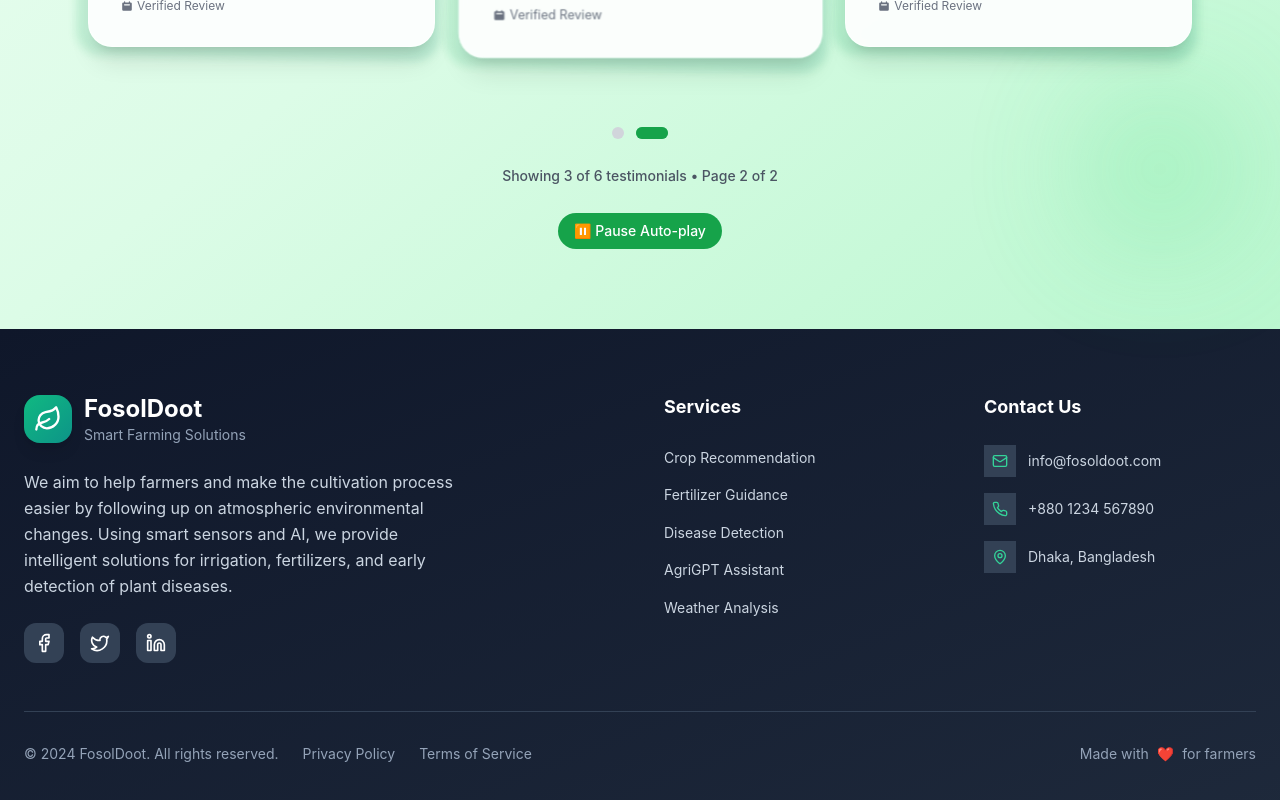
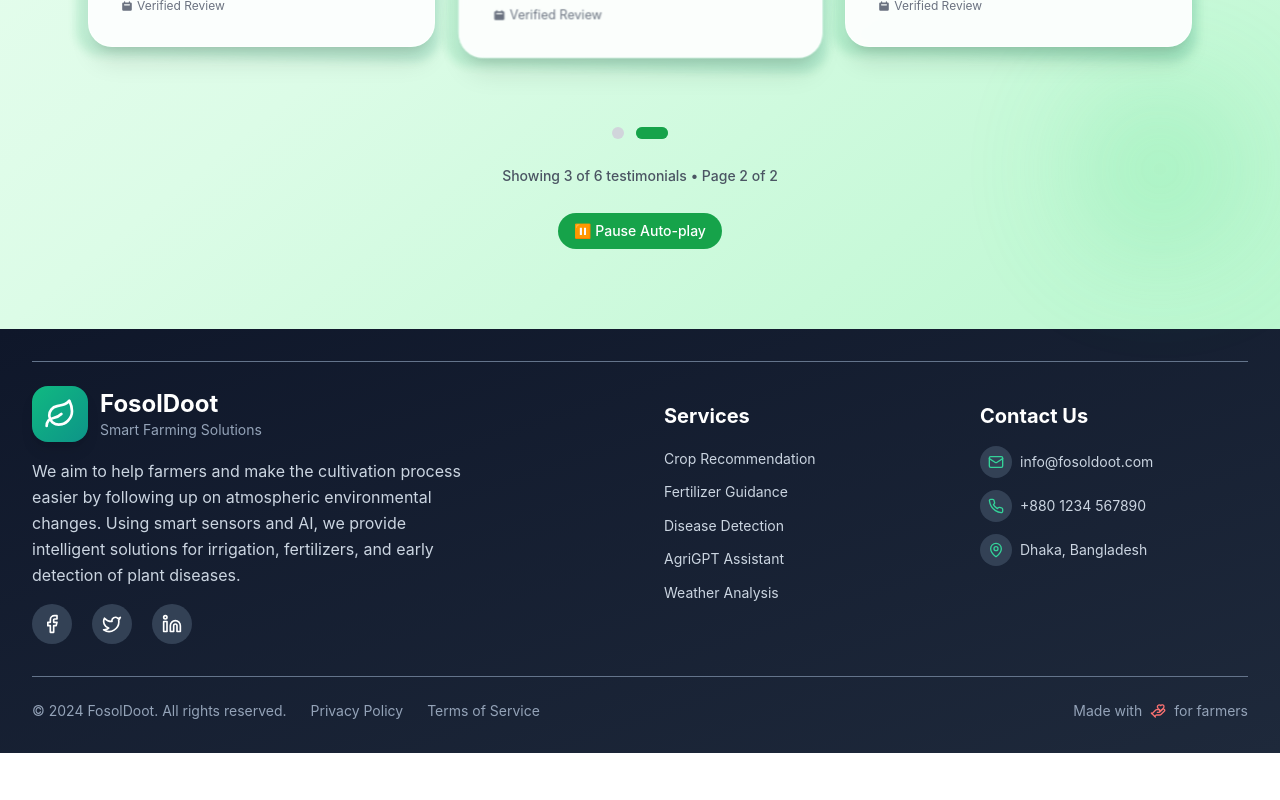
Before and after one commit to niloychandrasarker/Foshol-Doot, a React (Vite) app: page / in a window 1280 px wide. Shown: the part 2624-3424 px from the top of the page. After the commit the page ends 3377 px from the top, so only its background shows below. Built offline with nearby package versions, Linux system fonts and the light colour scheme.

Commit message:
Enhanch Footer + Polish the code...

```diff
--- a/package.json
+++ b/package.json
@@ -13,6 +13,7 @@
     "lucide-react": "^0.427.0",
     "react": "^18.3.1",
     "react-dom": "^18.3.1",
+    "react-icons": "^5.5.0",
     "react-router-dom": "^6.26.1",
     "sonner": "^2.0.7",
     "tailwind-merge": "^2.5.2"
--- a/src/components/layout/Footer.jsx
+++ b/src/components/layout/Footer.jsx
@@ -1,14 +1,15 @@
 import {
-  Facebook,
-  Twitter,
-  Linkedin,
-  Mail,
-  Phone,
-  MapPin,
-  Leaf,
-} from "lucide-react";
+  LuLeaf,
+  LuFacebook,
+  LuTwitter,
+  LuLinkedin,
+  LuMail,
+  LuPhone,
+  LuMapPin,
+  LuHandHeart,
+} from "react-icons/lu";
 
-// Footer links data
+//--> Footer links data
 const FOOTER_LINKS = {
   whatWeDo: [
     "Crop Recommendation",
@@ -18,9 +19,9 @@ const FOOTER_LINKS = {
     "Weather Analysis",
   ],
   contact: [
-    { icon: Mail, text: "info@fosoldoot.com" },
-    { icon: Phone, text: "+880 1234 567890" },
-    { icon: MapPin, text: "Dhaka, Bangladesh" },
+    { icon: LuMail, text: "info@fosoldoot.com" },
+    { icon: LuPhone, text: "+880 1234 567890" },
+    { icon: LuMapPin, text: "Dhaka, Bangladesh" },
   ],
   support: [
     "Help Center",
@@ -33,13 +34,15 @@ const FOOTER_LINKS = {
 export function Footer() {
   return (
     <footer className="bg-gradient-to-br from-slate-900 to-slate-800 text-white">
-      <div className="max-w-7xl mx-auto px-6 py-16">
-        <div className="grid md:grid-cols-4 gap-12 mb-12">
-          {/* Company Info */}
+      <div className="max-w-7xl mx-auto px-4 py-6 md:p-8">
+        <hr className="border-slate-500 py-3" />
+
+        {/* Company Info */}
+        <div className="grid md:grid-cols-4 gap-12 mb-8">
           <div className="md:col-span-2">
-            <div className="flex items-center space-x-3 mb-6">
-              <div className="w-12 h-12 bg-gradient-to-br from-emerald-500 to-teal-600 rounded-2xl flex items-center justify-center shadow-lg">
-                <Leaf className="w-7 h-7 text-white" />
+            <div className="flex items-center space-x-3 mb-4">
+              <div className="w-14 h-14 bg-gradient-to-br from-emerald-500 to-teal-600 rounded-2xl flex items-center justify-center shadow-lg">
+                <LuLeaf className="w-8 h-8 text-white" />
               </div>
               <div>
                 <h3 className="text-2xl font-bold">FosolDoot</h3>
@@ -48,38 +51,40 @@ export function Footer() {
                 </p>
               </div>
             </div>
-            <p className="text-slate-300 leading-relaxed mb-6 max-w-md">
+            <p className="text-slate-300 leading-relaxed mb-4 max-w-md">
               We aim to help farmers and make the cultivation process easier by
               following up on atmospheric environmental changes. Using smart
               sensors and AI, we provide intelligent solutions for irrigation,
               fertilizers, and early detection of plant diseases.
             </p>
-            <div className="flex space-x-4">
+            <div className="flex space-x-5">
               <a
                 href="#"
-                className="w-10 h-10 bg-slate-700 hover:bg-emerald-600 rounded-xl flex items-center justify-center transition-colors duration-200"
+                className="w-10 h-10 bg-slate-700 hover:bg-emerald-600 rounded-full flex items-center justify-center transition-colors duration-200"
               >
-                <Facebook className="w-5 h-5" />
+                <LuFacebook className="w-5 h-5" />
               </a>
               <a
                 href="#"
-                className="w-10 h-10 bg-slate-700 hover:bg-emerald-600 rounded-xl flex items-center justify-center transition-colors duration-200"
+                className="w-10 h-10 bg-slate-700 hover:bg-emerald-600 rounded-full flex items-center justify-center transition-colors duration-200"
               >
-                <Twitter className="w-5 h-5" />
+                <LuTwitter className="w-5 h-5" />
               </a>
               <a
                 href="#"
-                className="w-10 h-10 bg-slate-700 hover:bg-emerald-600 rounded-xl flex items-center justify-center transition-colors duration-200"
+                className="w-10 h-10 bg-slate-700 hover:bg-emerald-600 rounded-full flex items-center justify-center transition-colors duration-200"
               >
-                <Linkedin className="w-5 h-5" />
+                <LuLinkedin className="w-5 h-5" />
               </a>
             </div>
           </div>
 
           {/* What We Do */}
           <div>
-            <h4 className="font-bold text-lg mb-6 text-white">Services</h4>
-            <ul className="space-y-3">
+            <h4 className="font-bold text-xl mb-4 md:my-4 text-white">
+              Services
+            </h4>
+            <ul className="space-y-2">
               {FOOTER_LINKS.whatWeDo.map((item) => (
                 <li key={item}>
                   <a
@@ -95,13 +100,15 @@ export function Footer() {
 
           {/* Contact */}
           <div>
-            <h4 className="font-bold text-lg mb-6 text-white">Contact Us</h4>
-            <ul className="space-y-4">
+            <h4 className="font-bold text-xl mb-4 md:my-4 text-white">
+              Contact Us
+            </h4>
+            <ul className="space-y-3">
               {FOOTER_LINKS.contact.map((item, index) => {
                 const Icon = item.icon;
                 return (
-                  <li key={index} className="flex items-center space-x-3">
-                    <div className="w-8 h-8 bg-slate-700 rounded-lg flex items-center justify-center">
+                  <li key={index} className="flex items-center gap-2">
+                    <div className="w-8 h-8 bg-slate-700 rounded-full flex items-center justify-center">
                       <Icon className="w-4 h-4 text-emerald-400" />
                     </div>
                     <span className="text-slate-300 text-sm">{item.text}</span>
@@ -112,8 +119,10 @@ export function Footer() {
           </div>
         </div>
 
+        <hr className="border-slate-500 py-3" />
+
         {/* Bottom Section */}
-        <div className="border-t border-slate-700 pt-8">
+        <div>
           <div className="flex flex-col md:flex-row justify-between items-center space-y-4 md:space-y-0">
             <div className="flex flex-col md:flex-row items-center space-y-2 md:space-y-0 md:space-x-6">
               <p className="text-slate-400 text-sm">
@@ -136,7 +145,7 @@ export function Footer() {
             </div>
             <div className="flex items-center space-x-2 text-slate-400 text-sm">
               <span>Made with</span>
-              <span className="text-red-400">❤️</span>
+              <LuHandHeart className="w-4 h-4 text-red-400" />
               <span>for farmers</span>
             </div>
           </div>
```
Also changed, not shown: 1 other file (tests, documents, lock files or other folders).
